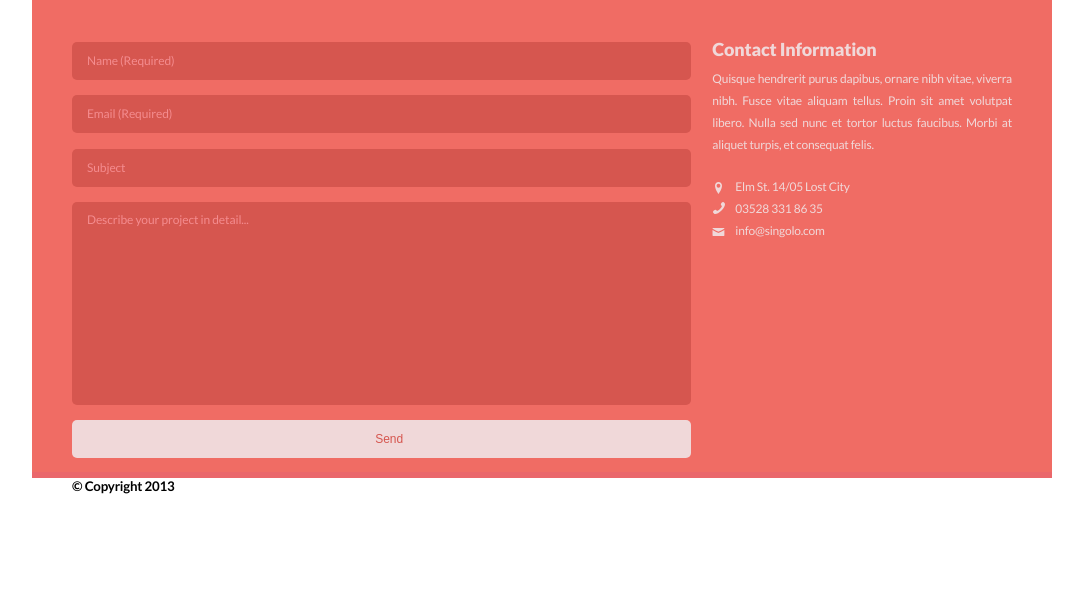
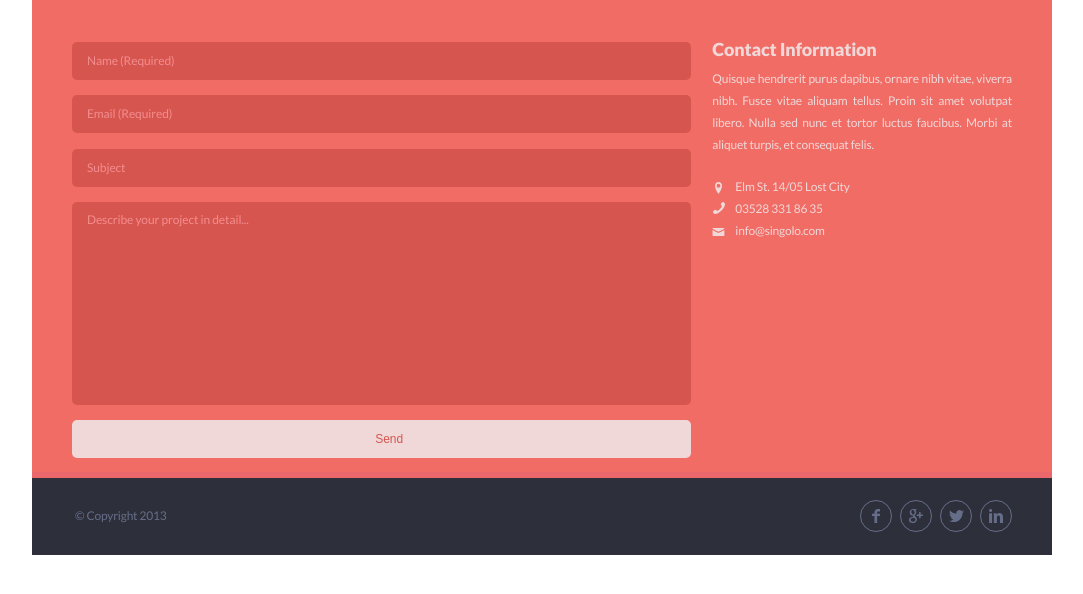
Before and after one commit to bellamy9678/singolo, a plain HTML site: page singolo3.html in a window 1280 px wide. Shown: the part 176-770 px from the top of the page, without its empty margins (98-1181 px from the left). Drawn offline with Linux system fonts and the light colour scheme.

Commit message:
feat: add footer styles

```diff
--- a/singolo3.css
+++ b/singolo3.css
@@ -150,3 +150,93 @@ h3.contact_header {
     background-size: 15px 8px;
     background-position: -1px 8px;
 }
+
+
+.social-media-group a {
+    display: inline-block;
+    width: 30px;
+    height: 30px;
+    border: 1px solid #666d89;
+    border-radius: 50%;
+    background-position: center;
+    margin-right: 5.5px;
+}
+
+.facebook {
+    background: url("assets/icons/facebook.svg") no-repeat;
+    background-size: auto 14px;
+}
+
+.google {
+    background: url("assets/icons/google.svg") no-repeat;
+    background-size: auto 14px;
+}
+
+.twitter {
+    background: url("assets/icons/twitter.svg") no-repeat;
+    background-size: auto 12px;
+}
+
+.linkedin {
+    background: url("assets/icons/linkedin.svg") no-repeat;
+    background-size: auto 14px;
+}
+
+.social-media-group a:hover {
+    background-position: center;
+    transition: 0.4s;
+}
+
+.facebook:hover {
+    background: url("assets/icons/facebookHover.svg") no-repeat;
+    background-size: auto 14px;
+}
+
+.google:hover {
+    background: url("assets/icons/googleHover.svg") no-repeat;
+    background-size: auto 14px;
+}
+
+.twitter:hover {
+    background: url("assets/icons/twitterHover.svg") no-repeat;
+    background-size: auto 12px;
+}
+
+.linkedin:hover {
+    background: url("assets/icons/linkedinHover.svg") no-repeat;
+    background-size: auto 14px;
+}
+
+h5 {
+    color: #666d89;
+    font-size: 1.2rem;
+    font-weight: 400;
+    max-height: 15px;
+    overflow: hidden;
+    margin-top: -1px;
+}
+
+.footer {
+    height: 77px;
+    background-color: #2d303a;
+    width: 1020px;
+    margin: 0 auto;
+}
+
+.footer-container {
+    display: flex;
+    align-items: center;
+    justify-content: space-between;
+    padding-top: 22px;
+    margin-left: 3px;
+}
+
+.footer_social-media-group {
+    display: flex;
+    width: 152px;
+    justify-content: space-between;
+}
+
+.footer_social-media-group a {
+    margin: 0;
+}
--- a/singolo3.html
+++ b/singolo3.html
@@ -39,7 +39,7 @@
         <div class="wrapper">
             <div class="footer-container">
                 <h5>© Copyright 2013</h5>
-                <div class="social-media-group">
+                <div class="social-media-group footer_social-media-group">
                     <a class="facebook" href="#"></a>
                     <a class="google" href="#"></a>
                     <a class="twitter" href="#"></a>
```
